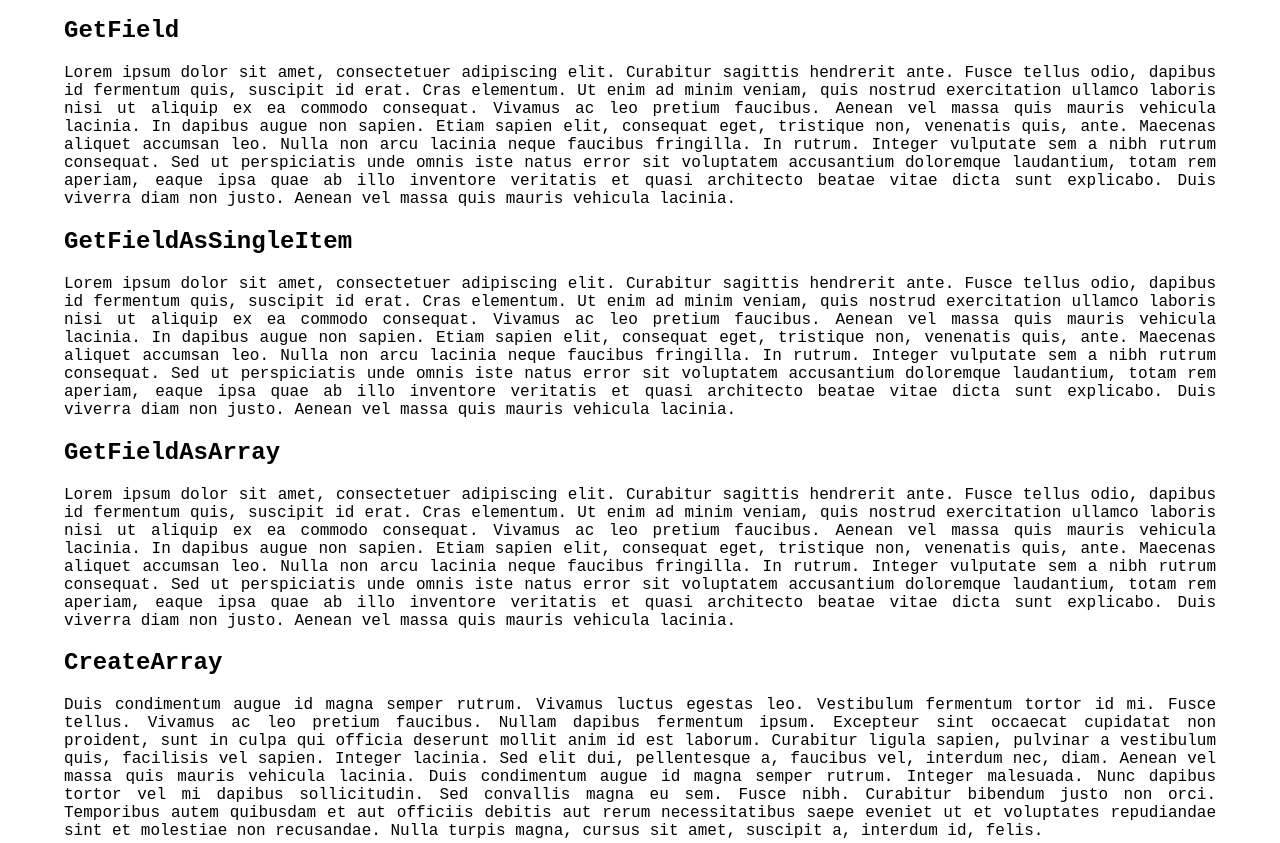
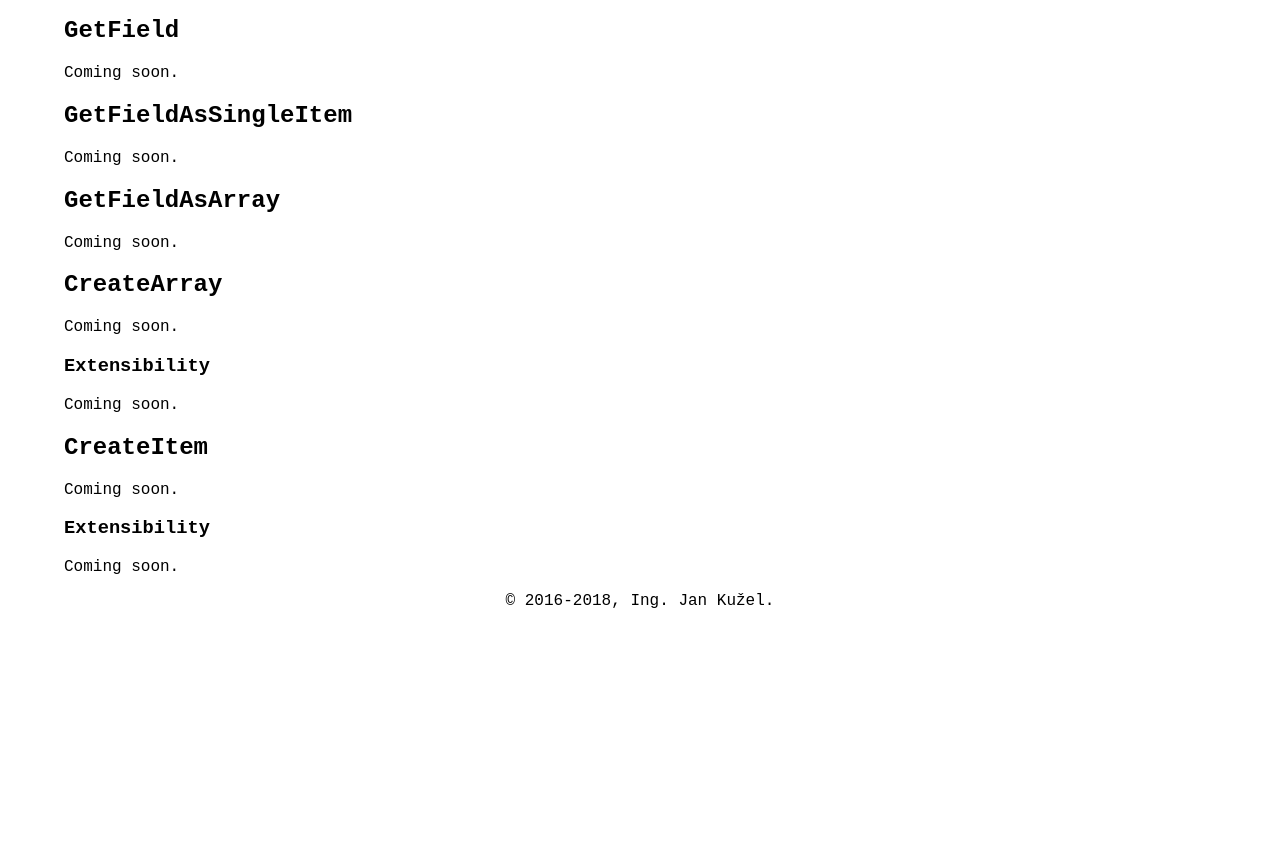
Before and after one commit to honzakuzel1989/honzakuzel19889, a plain HTML site: page mwarrayextensions.html in a window 1280 px wide. Shown: the part 1140-1983 px from the top of the page. After the commit the page ends 1762 px from the top, so only its background shows below. Drawn offline with Linux system fonts and the light colour scheme.

Commit message:
Zmena loren ipsun na comming soon :D

```diff
--- a/mwarrayextensions.html
+++ b/mwarrayextensions.html
@@ -63,25 +63,25 @@
 			For more information you can explore <a href="https://github.com/honzakuzel1989/MWArray.Extensions.Tests/blob/master/MWArray.Extensions.Tests/MWArrayExtensionsTests.cs#L293">tests</a> of the method.</p>
 
             <h2 id="GetField" class="text">GetField</h2>
-            <p class="text">Lorem ipsum dolor sit amet, consectetuer adipiscing elit. Curabitur sagittis hendrerit ante. Fusce tellus odio, dapibus id fermentum quis, suscipit id erat. Cras elementum. Ut enim ad minim veniam, quis nostrud exercitation ullamco laboris nisi ut aliquip ex ea commodo consequat. Vivamus ac leo pretium faucibus. Aenean vel massa quis mauris vehicula lacinia. In dapibus augue non sapien. Etiam sapien elit, consequat eget, tristique non, venenatis quis, ante. Maecenas aliquet accumsan leo. Nulla non arcu lacinia neque faucibus fringilla. In rutrum. Integer vulputate sem a nibh rutrum consequat. Sed ut perspiciatis unde omnis iste natus error sit voluptatem accusantium doloremque laudantium, totam rem aperiam, eaque ipsa quae ab illo inventore veritatis et quasi architecto beatae vitae dicta sunt explicabo. Duis viverra diam non justo. Aenean vel massa quis mauris vehicula lacinia.</p>
+            <p class="text">Coming soon.</p>
 
 			<h2 id="GetFieldAsSingleItem" class="text">GetFieldAsSingleItem</h2>
-            <p class="text">Lorem ipsum dolor sit amet, consectetuer adipiscing elit. Curabitur sagittis hendrerit ante. Fusce tellus odio, dapibus id fermentum quis, suscipit id erat. Cras elementum. Ut enim ad minim veniam, quis nostrud exercitation ullamco laboris nisi ut aliquip ex ea commodo consequat. Vivamus ac leo pretium faucibus. Aenean vel massa quis mauris vehicula lacinia. In dapibus augue non sapien. Etiam sapien elit, consequat eget, tristique non, venenatis quis, ante. Maecenas aliquet accumsan leo. Nulla non arcu lacinia neque faucibus fringilla. In rutrum. Integer vulputate sem a nibh rutrum consequat. Sed ut perspiciatis unde omnis iste natus error sit voluptatem accusantium doloremque laudantium, totam rem aperiam, eaque ipsa quae ab illo inventore veritatis et quasi architecto beatae vitae dicta sunt explicabo. Duis viverra diam non justo. Aenean vel massa quis mauris vehicula lacinia.</p>
+            <p class="text">Coming soon.</p>
 
 			<h2 id="GetFieldAsArray" class="text">GetFieldAsArray</h2>
-            <p class="text">Lorem ipsum dolor sit amet, consectetuer adipiscing elit. Curabitur sagittis hendrerit ante. Fusce tellus odio, dapibus id fermentum quis, suscipit id erat. Cras elementum. Ut enim ad minim veniam, quis nostrud exercitation ullamco laboris nisi ut aliquip ex ea commodo consequat. Vivamus ac leo pretium faucibus. Aenean vel massa quis mauris vehicula lacinia. In dapibus augue non sapien. Etiam sapien elit, consequat eget, tristique non, venenatis quis, ante. Maecenas aliquet accumsan leo. Nulla non arcu lacinia neque faucibus fringilla. In rutrum. Integer vulputate sem a nibh rutrum consequat. Sed ut perspiciatis unde omnis iste natus error sit voluptatem accusantium doloremque laudantium, totam rem aperiam, eaque ipsa quae ab illo inventore veritatis et quasi architecto beatae vitae dicta sunt explicabo. Duis viverra diam non justo. Aenean vel massa quis mauris vehicula lacinia.</p>
+            <p class="text">Coming soon.</p>
 
             <h2 id="CreateArray" class="text">CreateArray</h2>
-            <p class="text">Duis condimentum augue id magna semper rutrum. Vivamus luctus egestas leo. Vestibulum fermentum tortor id mi. Fusce tellus. Vivamus ac leo pretium faucibus. Nullam dapibus fermentum ipsum. Excepteur sint occaecat cupidatat non proident, sunt in culpa qui officia deserunt mollit anim id est laborum. Curabitur ligula sapien, pulvinar a vestibulum quis, facilisis vel sapien. Integer lacinia. Sed elit dui, pellentesque a, faucibus vel, interdum nec, diam. Aenean vel massa quis mauris vehicula lacinia. Duis condimentum augue id magna semper rutrum. Integer malesuada. Nunc dapibus tortor vel mi dapibus sollicitudin. Sed convallis magna eu sem. Fusce nibh. Curabitur bibendum justo non orci. Temporibus autem quibusdam et aut officiis debitis aut rerum necessitatibus saepe eveniet ut et voluptates repudiandae sint et molestiae non recusandae. Nulla turpis magna, cursus sit amet, suscipit a, interdum id, felis.</p>
+            <p class="text">Coming soon.</p>
 
             <h3 class="text">Extensibility</h3>
-            <p class="text">Nam libero tempore, cum soluta nobis est eligendi optio cumque nihil impedit quo minus id quod maxime placeat facere possimus, omnis voluptas assumenda est, omnis dolor repellendus. Duis condimentum augue id magna semper rutrum. Curabitur ligula sapien, pulvinar a vestibulum quis, facilisis vel sapien. Praesent dapibus. Mauris dictum facilisis augue. Aenean vel massa quis mauris vehicula lacinia. Aliquam erat volutpat. Maecenas lorem. Maecenas ipsum velit, consectetuer eu lobortis ut, dictum at dui. Nunc auctor. Mauris elementum mauris vitae tortor. Quis autem vel eum iure reprehenderit qui in ea voluptate velit esse quam nihil molestiae consequatur, vel illum qui dolorem eum fugiat quo voluptas nulla pariatur? Fusce wisi.</p>
+            <p class="text">Coming soon.</p>
 
             <h2 id="CreateItem" class="text">CreateItem</h2>
-            <p class="text">Nam libero tempore, cum soluta nobis est eligendi optio cumque nihil impedit quo minus id quod maxime placeat facere possimus, omnis voluptas assumenda est, omnis dolor repellendus. Duis condimentum augue id magna semper rutrum. Curabitur ligula sapien, pulvinar a vestibulum quis, facilisis vel sapien. Praesent dapibus. Mauris dictum facilisis augue. Aenean vel massa quis mauris vehicula lacinia. Aliquam erat volutpat. Maecenas lorem. Maecenas ipsum velit, consectetuer eu lobortis ut, dictum at dui. Nunc auctor. Mauris elementum mauris vitae tortor. Quis autem vel eum iure reprehenderit qui in ea voluptate velit esse quam nihil molestiae consequatur, vel illum qui dolorem eum fugiat quo voluptas nulla pariatur? Fusce wisi.</p>
+            <p class="text">Coming soon.</p>
 
             <h3 class="text">Extensibility</h3>
-            <p class="text">Nam libero tempore, cum soluta nobis est eligendi optio cumque nihil impedit quo minus id quod maxime placeat facere possimus, omnis voluptas assumenda est, omnis dolor repellendus. Duis condimentum augue id magna semper rutrum. Curabitur ligula sapien, pulvinar a vestibulum quis, facilisis vel sapien. Praesent dapibus. Mauris dictum facilisis augue. Aenean vel massa quis mauris vehicula lacinia. Aliquam erat volutpat. Maecenas lorem. Maecenas ipsum velit, consectetuer eu lobortis ut, dictum at dui. Nunc auctor. Mauris elementum mauris vitae tortor. Quis autem vel eum iure reprehenderit qui in ea voluptate velit esse quam nihil molestiae consequatur, vel illum qui dolorem eum fugiat quo voluptas nulla pariatur? Fusce wisi.</p>
+            <p class="text">Coming soon.</p>
 
         </div>
         <div class="text" id="footer">© 2016-<script language="JavaScript" type="text/javascript">now = new Date;theYear=now.getYear();if (theYear < 1900) theYear=theYear+1900;document.write(theYear)</script>, Ing. Jan Kužel.
```
